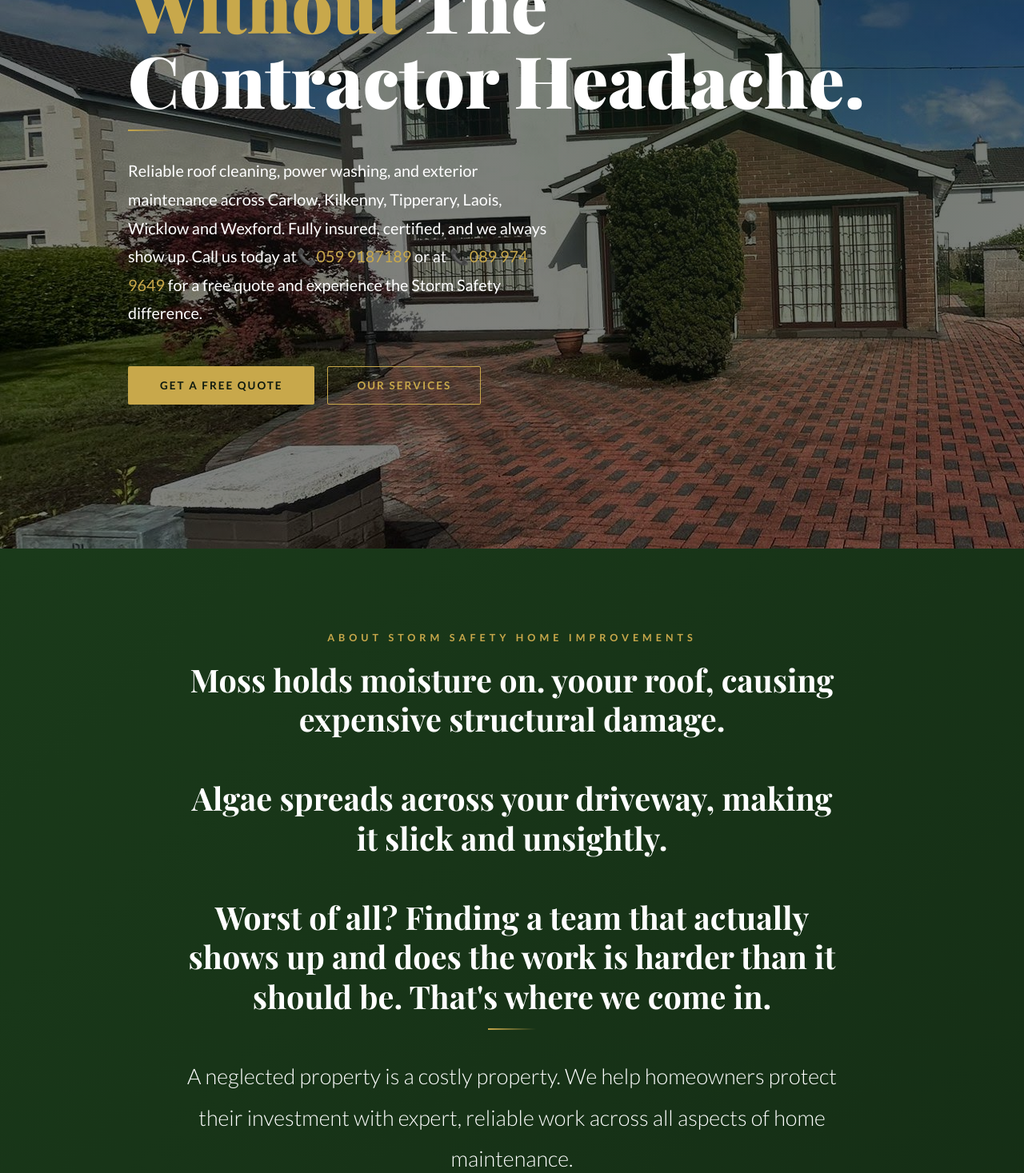
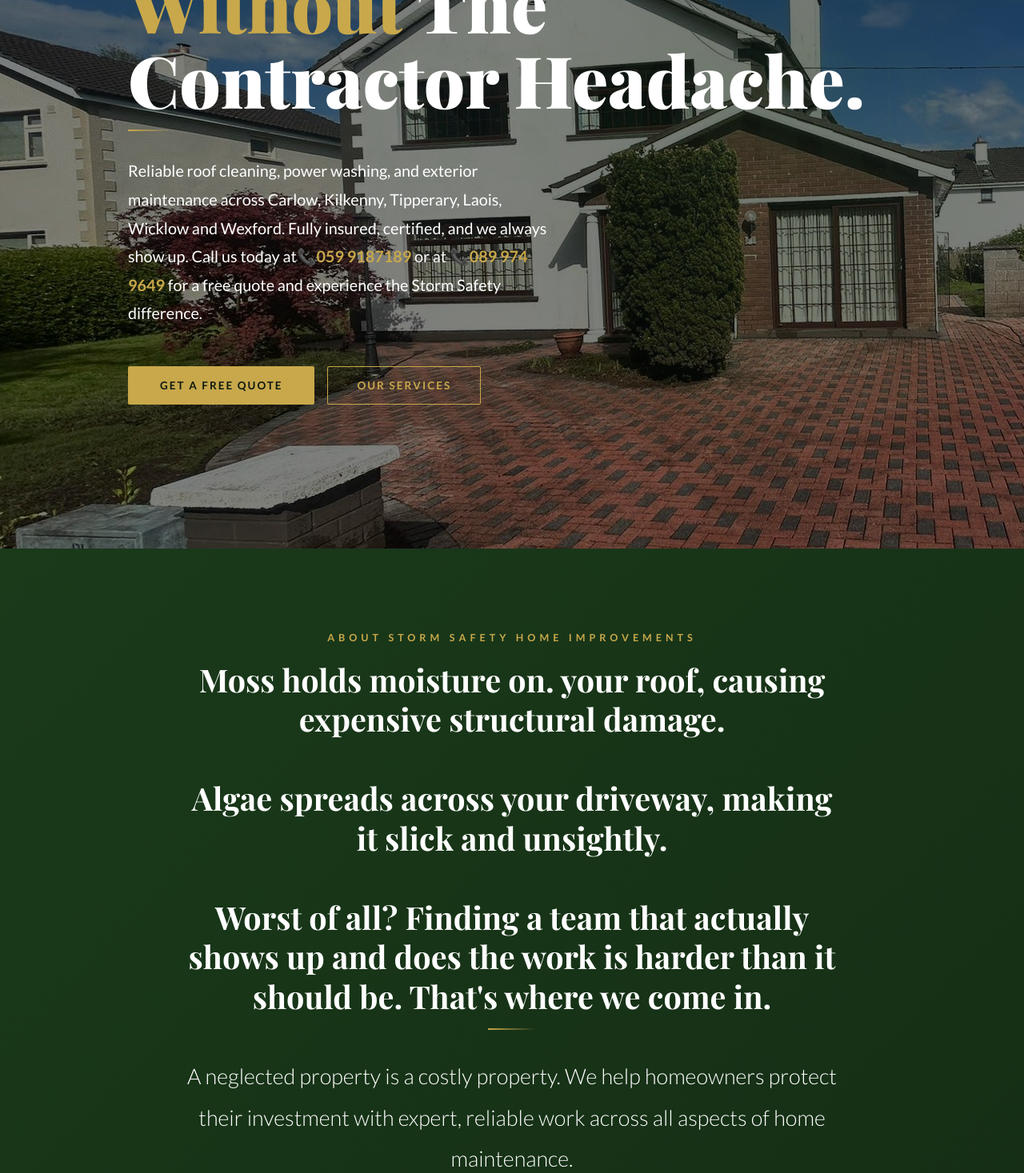
Before and after one commit to ac-89/stormsafety, a React (Create React App) app: page / in a window 1280 px wide. Shown: the part 424-1891 px from the top of the page at 80% size. Built offline with nearby package versions, Linux system fonts and the light colour scheme.

Commit message:
spelling

```diff
--- a/src/components/About.jsx
+++ b/src/components/About.jsx
@@ -81,7 +81,7 @@ export default function About({ scrollTo }) {
             lineHeight: 1.25,
           }}
         >
-          Moss holds moisture on. yoour roof, causing expensive structural
+          Moss holds moisture on. your roof, causing expensive structural
           damage.
           <br />
           <br />
--- a/src/components/Hero.jsx
+++ b/src/components/Hero.jsx
@@ -145,14 +145,14 @@ export default function Hero({ scrollTo }) {
           insured, certified, and we always show up. Call us today at
           <a
             href="tel:0599187189"
-            style={{ color: "var(--gold)", fontWeight: 500 }}
+            style={{ color: "var(--gold)", fontWeight: 700 }}
           >
             📞059 9187189
           </a>{" "}
           or at{" "}
           <a
             href="tel:+353899749649"
-            style={{ color: "var(--gold)", fontWeight: 500 }}
+            style={{ color: "var(--gold)", fontWeight: 700 }}
           >
             📞089 974 9649
           </a>{" "}
```
